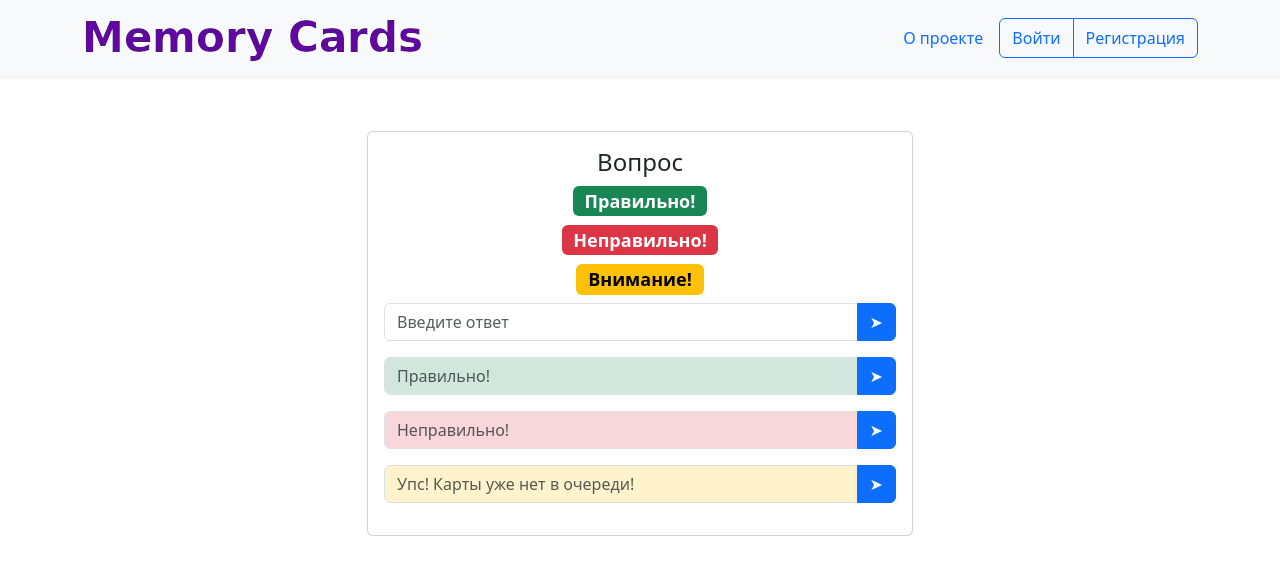
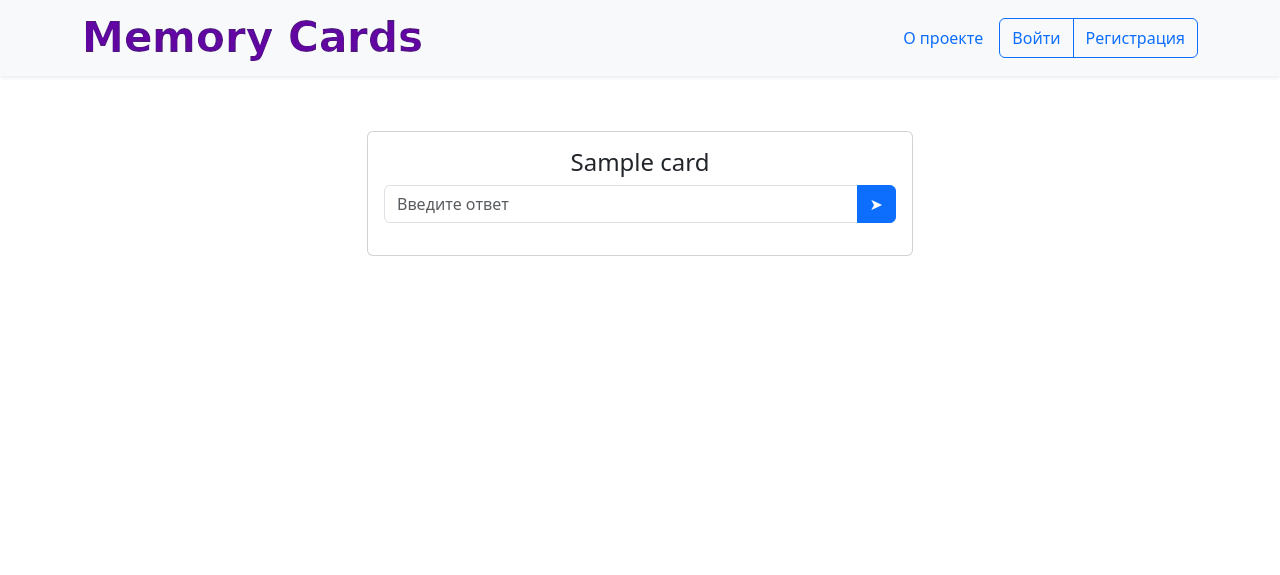
Before and after one commit to Benkendorf/langmemo, a Django app: page /deck/1/review/ in a window 1280 px wide. Shown: the top 575 px of the page. Run offline with Django 5.2, Linux system fonts and the light colour scheme; tables that the repository leaves empty hold one stand-in row (values such as "Sample post"); some libraries are stand-ins or nearby versions.

Commit message:
Add review_display

```diff
--- a/deck/urls.py
+++ b/deck/urls.py
@@ -4,7 +4,8 @@ from . import views
 app_name = 'deck'
 
 urlpatterns = [
-    path('<int:deck_id>/review/', views.review, name='review'),
+    path('<int:deck_id>/review/', views.review_display, name='review_display'),
+    path('review_check/<int:card_id>/', views.review_check, name='review_check'),
     path(
         '<int:deck_id>/create_card/',
         views.CardCreateView.as_view(),
--- a/deck/views.py
+++ b/deck/views.py
@@ -1,3 +1,5 @@
+from random import choice
+
 from django.core.paginator import Paginator
 from django.contrib.auth.mixins import UserPassesTestMixin, LoginRequiredMixin
 from django.shortcuts import get_object_or_404, redirect, render
@@ -129,11 +131,37 @@ class DeckDeleteView(UserPassesTestMixin, DeleteView):
         return reverse('homepage:index')
 
 
-def review(request, deck_id):
+def review_display(request, deck_id):
+
+    if request.method == 'GET':
+        cards_to_review = list(Card.objects.filter(
+            in_queue=True,
+            deck__id=deck_id
+        ))
+
+        if len(cards_to_review) == 0:
+            return render(
+                request,
+                template_name='deck/review_no_cards_in_queue.html'
+            )
+
+        context = {
+            'reviewed_card': choice(cards_to_review)    # random.choice
+        }
+
+        return render(
+            request,
+            template_name='deck/review.html',
+            context=context
+        )
+    # Здесь дописать функционал когда метод POST
+    # Лучше наверное сделать для проверки отдельную вьюшку с кард_ид в аргах
+
+
+def review_check(request, card_id):
+    print(request.POST) # Желательно получить ответ без bootstrap_form
+
     return render(
-        request,
-        template_name='deck/review.html',
-        context={
-            'deck': sample_deck
-        }
-    )
+            request,
+            template_name='deck/review_success.html',
+        )
--- a/templates/deck/review.html
+++ b/templates/deck/review.html
@@ -10,31 +10,20 @@
   <div class="card text-center">
 
     <div class="card-body">
-      <h4 class="card-title">Вопрос</h4>
+      <h4 class="card-title">{{ reviewed_card }}</h4>
+
+      <!--
       <h4 class="card-title"><span class="badge text-bg-success">Правильно!</span></h4>
       <h4 class="card-title"><span class="badge text-bg-danger">Неправильно!</span></h4>
       <h4 class="card-title"><span class="badge text-bg-warning">Внимание!</span></h4>
-
-      <div class="input-group mb-3">
-        <input type="text" class="form-control" placeholder="Введите ответ" aria-label="Введите ответ" aria-describedby="button-addon2">
-        <button class="btn btn-primary" type="button" id="button-addon2">➤</button>
-      </div>
-
-      <div class="input-group mb-3">
-
-        <input type="text" class="form-control bg-success-subtle" placeholder="Правильно!" aria-label="Введите ответ" aria-describedby="button-addon2" readonly disabled>
-        <button class="btn btn-primary" type="button" id="button-addon2">➤</button>
-      </div>
-
-      <div class="input-group mb-3">
-        <input type="text" class="form-control bg-danger-subtle" placeholder="Неправильно!" aria-label="Введите ответ" aria-describedby="button-addon2">
-        <button class="btn btn-primary" type="button" id="button-addon2">➤</button>
-      </div>
-
-      <div class="input-group mb-3">
-        <input type="text" class="form-control bg-warning-subtle" placeholder="Упс! Карты уже нет в очереди!" aria-label="Введите ответ" aria-describedby="button-addon2">
-        <button class="btn btn-primary" type="button" id="button-addon2">➤</button>
-      </div>
+      -->
+      <form method="POST" action="{% url 'deck:review_check' reviewed_card.id %}">
+        {% csrf_token %}
+        <div class="input-group mb-3">
+          <input id="answer" type="text" class="form-control" placeholder="Введите ответ" aria-label="Введите ответ" aria-describedby="button-addon2">
+          <button class="btn btn-primary" type="submit" id="button-addon2">➤</button>
+        </div>
+      </form>
     </div>
 
   </div>
--- a/templates/deck/review_failure.html
+++ b/templates/deck/review_failure.html
@@ -10,9 +10,9 @@
   <div class="card text-center">
 
     <div class="card-body">
-      <h4 class="card-title">Вопрос</h4>
+      <h4 class="card-title">{{ reviewed_card }}</h4>
       <div class="input-group mb-3">
-        <input type="text" class="form-control" placeholder="Введите ответ" aria-label="Введите ответ" aria-describedby="button-addon2">
+        <input type="text" class="form-control bg-danger-subtle" placeholder="Неправильно!" aria-label="Введите ответ" aria-describedby="button-addon2">
         <button class="btn btn-primary" type="button" id="button-addon2">➤</button>
       </div>
     </div>
--- a/templates/deck/review_not_in_queue.html
+++ b/templates/deck/review_not_in_queue.html
@@ -10,9 +10,9 @@
   <div class="card text-center">
 
     <div class="card-body">
-      <h4 class="card-title">Вопрос</h4>
+      <h4 class="card-title">{{ reviewed_card }}</h4>
       <div class="input-group mb-3">
-        <input type="text" class="form-control" placeholder="Введите ответ" aria-label="Введите ответ" aria-describedby="button-addon2">
+        <input type="text" class="form-control bg-warning-subtle" placeholder="Упс! Карты уже нет в очереди!" aria-label="Введите ответ" aria-describedby="button-addon2">
         <button class="btn btn-primary" type="button" id="button-addon2">➤</button>
       </div>
     </div>
--- a/templates/homepage/index.html
+++ b/templates/homepage/index.html
@@ -64,7 +64,7 @@
           {% if deck.cards_in_queue == 0 %}
             <a class="btn btn-primary disabled">Очередь пуста</a>
           {% else %}
-            <a href="{% url 'deck:review' deck.id %}" class="btn btn-primary">Изучать {{ deck.cards_in_queue }} шт.</a>
+            <a href="{% url 'deck:review_display' deck.id %}" class="btn btn-primary">Изучать {{ deck.cards_in_queue }} шт.</a>
           {% endif %}
 
 
```
Also changed, not shown: templates/deck/review_no_cards_in_queue.html (added, +21 -0 lines), templates/deck/review_success.html (+2 -12 lines).
